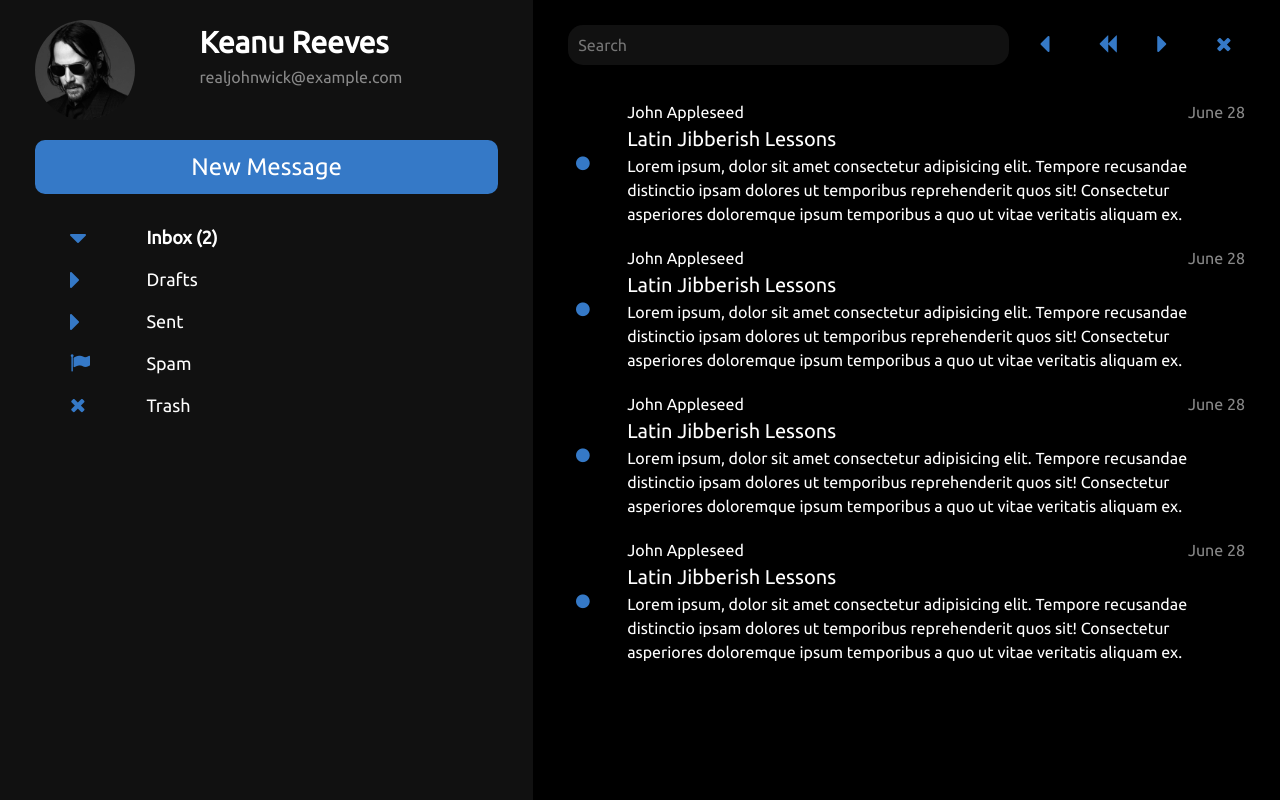
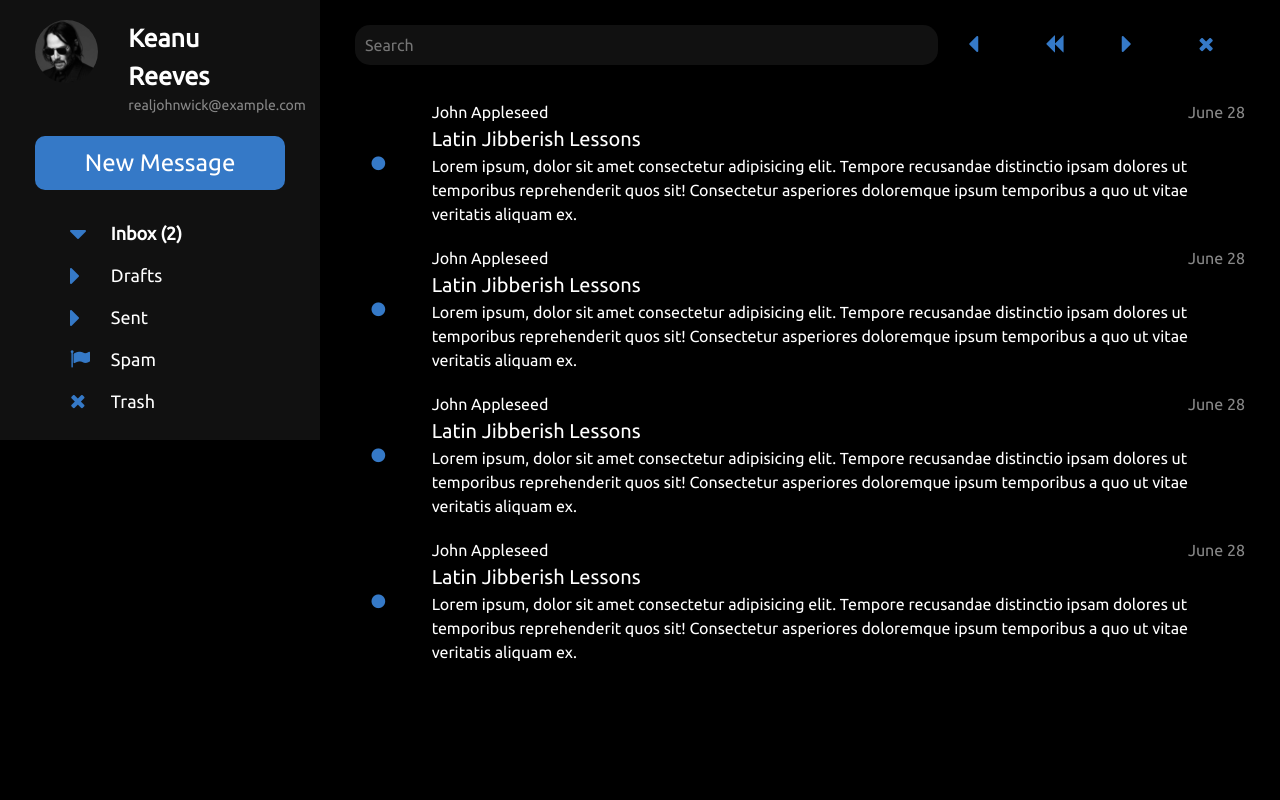
Before and after one commit to joelboersma/bvt-email, an Angular app: page / in a window 1280 px wide. Built offline with nearby package versions, Linux system fonts and the light colour scheme.

Commit message:
Flexbox Screen Sizes

```diff
--- a/src/app/app.component.html
+++ b/src/app/app.component.html
@@ -1,9 +1,9 @@
 <div class="container-fluid">
   <div class="row">
-    <div class="col-5">
+    <div id="sidebar" class="col-md-5 col-xl-3">
       <app-sidebar></app-sidebar>
     </div>
-    <div class="col-7">
+    <div id="main-window" class="col-md-7 col-xl-9">
       <app-main-window></app-main-window>
     </div>
   </div>
--- a/src/app/app.component.scss
+++ b/src/app/app.component.scss
@@ -1,15 +1,17 @@
 @import './colors.scss';
 
 .container-fluid {
+    background-color: $color-primary;
     font-family: 'Ubuntu', sans-serif;
+    height: 100vh;
 }
 
-.col-5 {
-    height: 100vh;
+#sidebar {
+    height: 100%;
     background-color: $color-secondary;
 }
 
-.col-7 {
-    height: 100vh;
+#main-window {
+    height: 100%;
     background-color: $color-primary;
 }
--- a/src/app/sidebar/sidebar.component.html
+++ b/src/app/sidebar/sidebar.component.html
@@ -67,4 +67,5 @@
             Trash
         </div>
     </div>
+
 </div>
--- a/src/app/sidebar/sidebar.component.scss
+++ b/src/app/sidebar/sidebar.component.scss
@@ -2,18 +2,18 @@
 
 img {
     border-radius: 50%;
-    height: 100px;
+    width: 100%;
 }
 
 #name {
     font-weight: 600;
     color: $color-text;
-    font-size: 30px;
+    font-size: 25px;
 }
 
 #email {
     color: $color-grey;
-    font-size: 16px;
+    font-size: 14px;
 }
 
 button {
```
